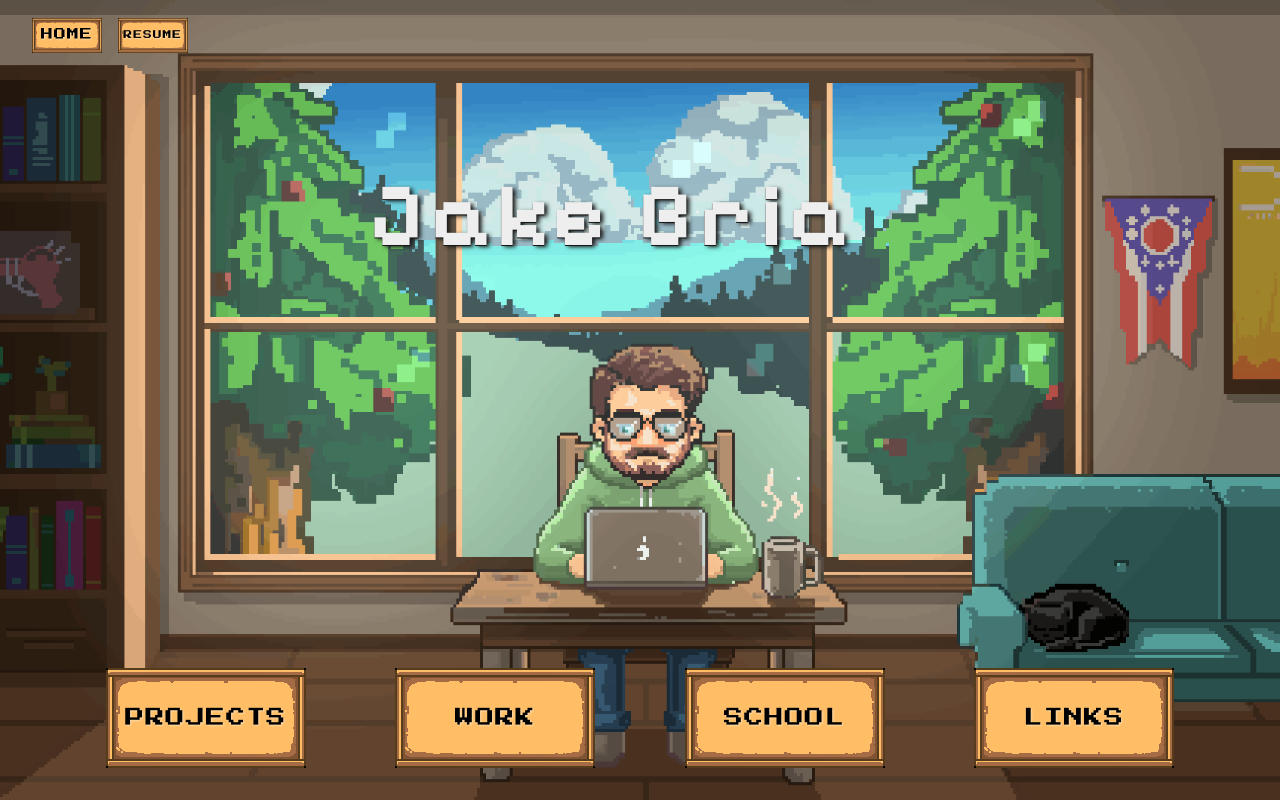
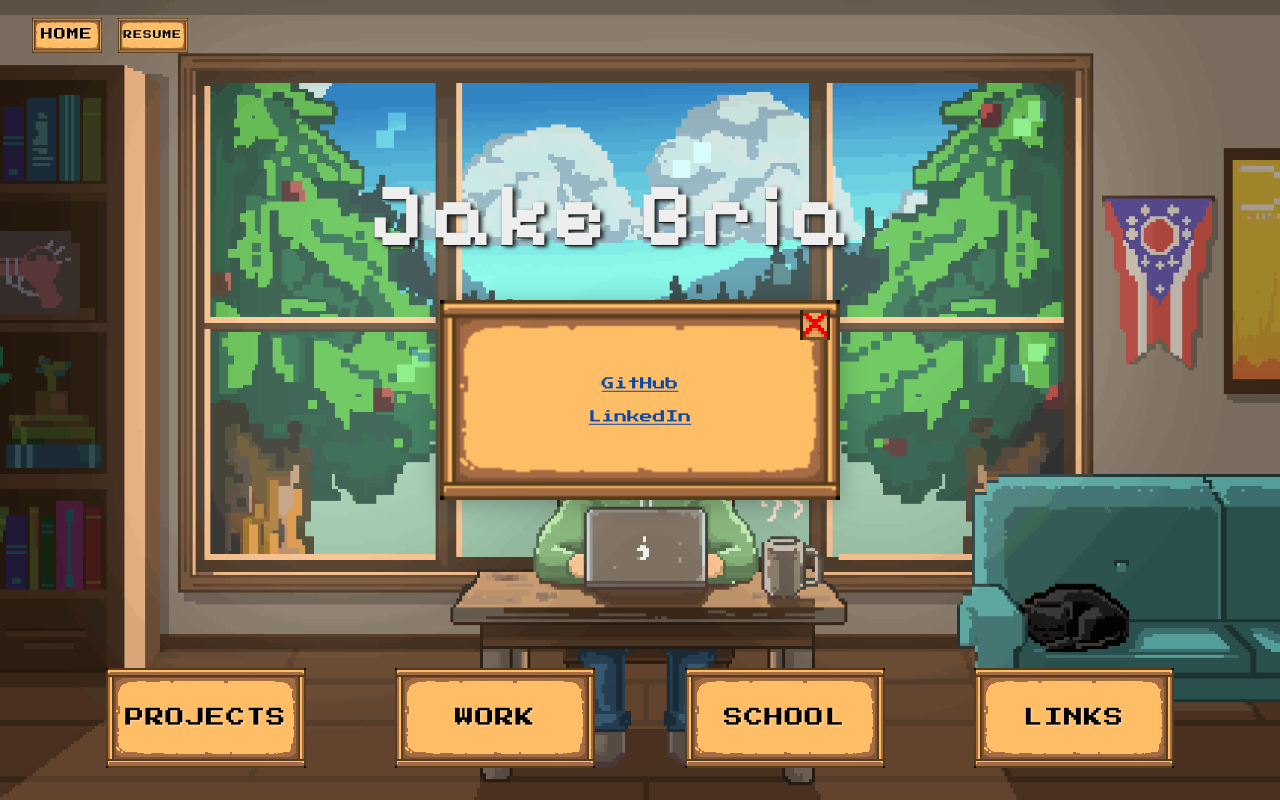
Before and after one commit to jacobbria/stardew_site, a Vue app in the folder stardew_resume/: page / in a window 1280 px wide. Both pictures are taken after a click on the button "LINKS". Built offline with nearby package versions, Linux system fonts and the light colour scheme.

Commit message:
Open links InfoWindow from landing button

```diff
--- a/stardew_resume/src/components/InfoWindow.vue
+++ b/stardew_resume/src/components/InfoWindow.vue
@@ -2,7 +2,10 @@
       <div class="Info_Window" v-if="visible">
         <div class="window">
           <img src="../assets/IMG/Button/Blank_Btn.png" alt="Blank Button" />
-          <div class="content-text" v-if="content">{{ content }}</div>
+            <div class="content-text" v-if="content && !$slots.default">{{ content }}</div>
+            <div class="content-slot" v-else-if="$slots.default">
+              <slot />
+            </div>
           <button class="close-btn" @click="closeWindow">
             <img src="../assets/IMG/Button/X_btn.png" alt="Close" />
           </button>
@@ -74,6 +77,31 @@ function closeWindow() {
   white-space: pre-line;
 }
 
+.content-slot {
+  position: absolute;
+  top: 50%;
+  left: 50%;
+  transform: translate(-50%, -50%);
+  font-family: 'Press Start 2P', cursive;
+  font-size: 0.8rem;
+  color: #000;
+  text-align: center;
+  padding: .4rem;
+  max-width: 95%;
+  line-height: 1.8;
+  pointer-events: auto;
+  white-space: pre-line;
+}
+
+:deep(.content-slot a) {
+  color: #0b4aa6;
+  text-decoration: underline;
+}
+
+:deep(.content-slot a:hover) {
+  color: #083a82;
+}
+
 .close-btn {
   position: absolute;
   top: 10px;
@@ -100,6 +128,10 @@ function closeWindow() {
     font-size: 1rem;
     line-height: 1.6;
   }
+  .content-slot {
+    font-size: 1rem;
+    line-height: 1.6;
+  }
 }
 
 @media (max-width: 480px) {
@@ -108,5 +140,10 @@ function closeWindow() {
     line-height: 1.4;
     padding: 0.5rem;
   }
+  .content-slot {
+    font-size: .7rem;
+    line-height: 1.4;
+    padding: 0.5rem;
+  }
 }
 </style>
--- a/stardew_resume/src/views/HomePage_Views/HomeView.vue
+++ b/stardew_resume/src/views/HomePage_Views/HomeView.vue
@@ -1,6 +1,7 @@
 <script setup>
 import { ref, onMounted } from 'vue'
 import LandingView from '../../assets/Backgrounds/landing_pixel.gif'
+import InfoWindow from '@/components/InfoWindow.vue'
 
 const fullTitle = 'Jake Bria'
 const displayedTitle = ref('')
@@ -8,8 +9,10 @@ const navButtons = [
   { title: 'Projects', section: 'projects-section' },
   { title: 'Work', section: 'work-section' },
   { title: 'School', section: 'graduation-section' },
-  { title: 'Links', section: 'links-section' }
+  { title: 'Links', action: 'links' }
 ]
+
+const linksWindowOpen = ref(false)
 
 
 onMounted(() => {
@@ -31,6 +34,17 @@ function scrollToSection(sectionId) {
   }
 }
 
+function handleNavClick(button) {
+  if (button.action === 'links') {
+    linksWindowOpen.value = true
+    return
+  }
+
+  if (button.section) {
+    scrollToSection(button.section)
+  }
+}
+
 
 </script>
 
@@ -42,14 +56,36 @@ function scrollToSection(sectionId) {
     <nav class="wooden__buttons" aria-label="Landing buttons">
       <button
         v-for="button in navButtons"
-        :key="button.section"
+        :key="button.title"
         class="education-btn-blank"
-        @click="scrollToSection(button.section)"
+        @click="handleNavClick(button)"
       >
         <img src="@/assets/IMG/Button/Blank_Btn.png" alt="" class="btn-bg" />
         <span class="btn-text">{{ button.title }}</span>
       </button>
     </nav>
+    <InfoWindow v-model:visible="linksWindowOpen">
+      <div class="link-list">
+        <div>
+          <a
+            href="https://github.com/jacobbria"
+            target="_blank"
+            rel="noopener noreferrer"
+          >
+            GitHub
+          </a>
+        </div>
+        <div>
+          <a
+            href="https://www.linkedin.com/in/jacobbria/"
+            target="_blank"
+            rel="noopener noreferrer"
+          >
+            LinkedIn
+          </a>
+        </div>
+      </div>
+    </InfoWindow>
   </main>
 </template>
 
@@ -134,6 +170,12 @@ function scrollToSection(sectionId) {
   text-shadow: 1px 1px 2px rgba(255, 255, 255, 0.5);
 }
 
+.link-list {
+  display: flex;
+  flex-direction: column;
+  gap: 0.6rem;
+}
+
 @media (max-width: 768px) {
   .btn-text {
     font-size: 0.8rem;
```
